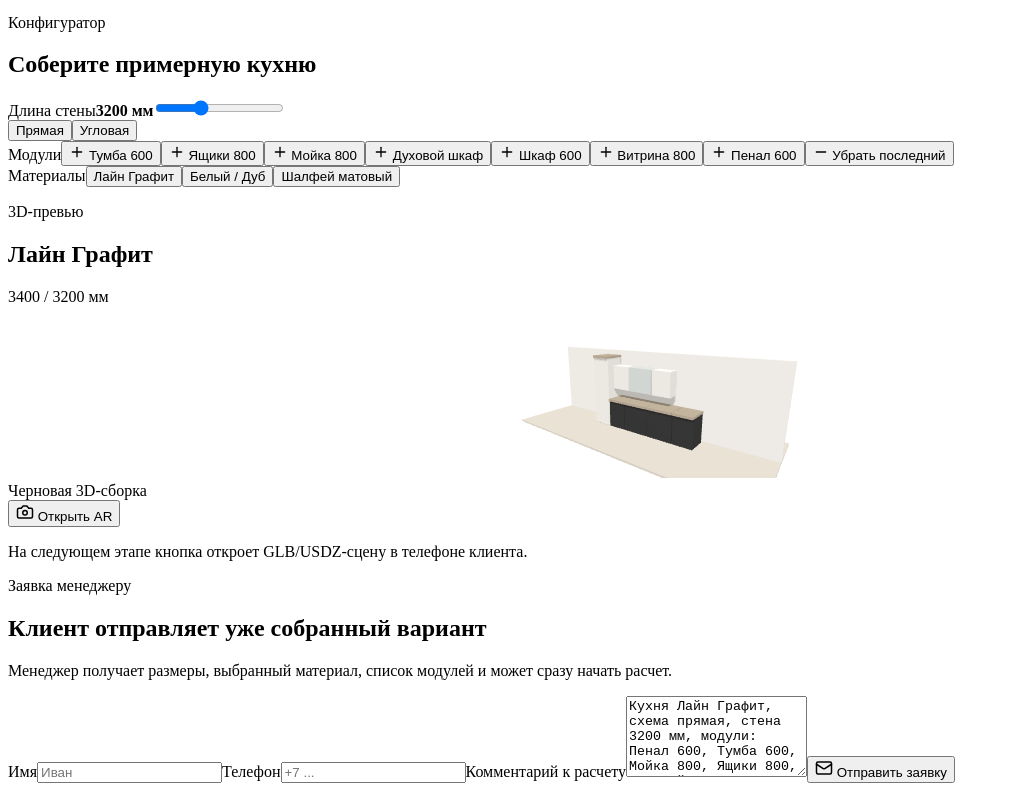
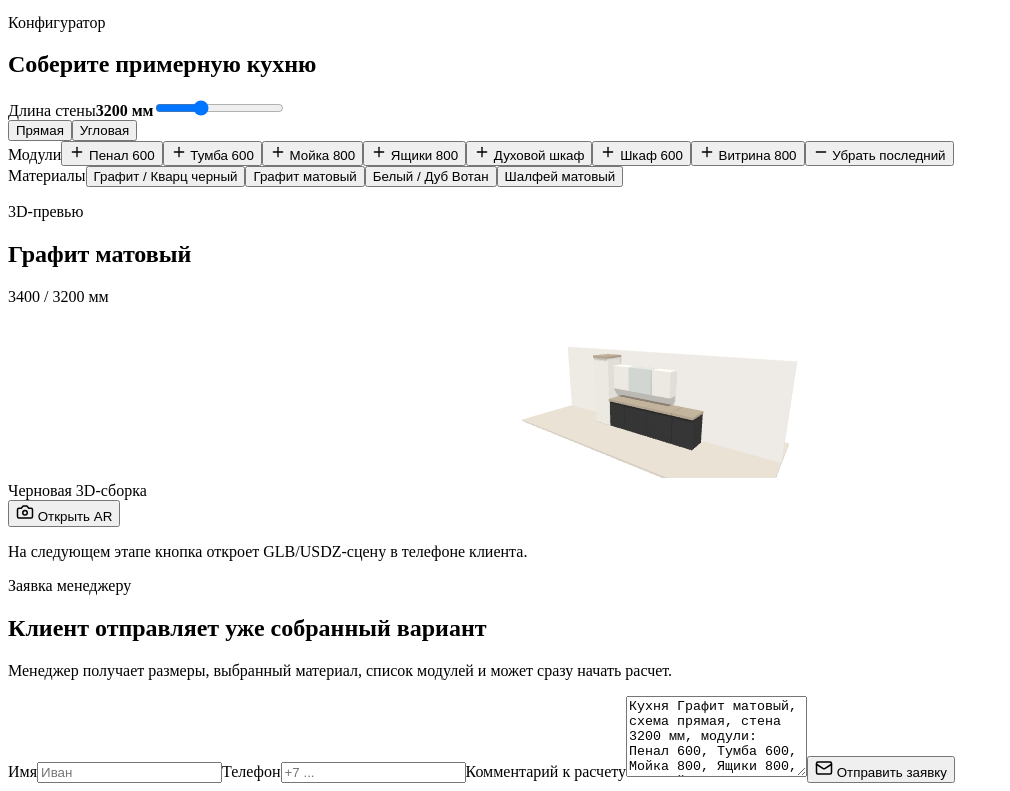
Before and after one commit to patrushevea-gif/kitchen-ar-demo, a React (Vite) app: page / in a window 1280 px wide. Shown: the part 1297-2088 px from the top of the page, without its empty margins (0-1010 px from the left). Built offline with nearby package versions, Linux system fonts and the light colour scheme; the HTML template or start-up script is replaced by a standard one.

Commit message:
Prepare pilot kitchen module data

```diff
--- a/src/data/kitchen.js
+++ b/src/data/kitchen.js
@@ -1,4 +1,13 @@
 export const kitchenModules = [
+  {
+    id: 'tall-600',
+    title: 'Пенал 600',
+    width: 600,
+    height: 2140,
+    depth: 580,
+    type: 'tall',
+    label: 'пенал',
+  },
   {
     id: 'base-600',
     title: 'Тумба 600',
@@ -9,6 +18,15 @@ export const kitchenModules = [
     label: '600',
   },
   {
+    id: 'sink-800',
+    title: 'Мойка 800',
+    width: 800,
+    height: 820,
+    depth: 560,
+    type: 'base',
+    label: 'мойка',
+  },
+  {
     id: 'drawers-800',
     title: 'Ящики 800',
     width: 800,
@@ -16,15 +34,6 @@ export const kitchenModules = [
     depth: 560,
     type: 'base',
     label: '800',
-  },
-  {
-    id: 'sink-800',
-    title: 'Мойка 800',
-    width: 800,
-    height: 820,
-    depth: 560,
-    type: 'base',
-    label: 'мойка',
   },
   {
     id: 'oven-600',
@@ -53,28 +62,26 @@ export const kitchenModules = [
     type: 'wall',
     label: 'витр.',
   },
-  {
-    id: 'tall-600',
-    title: 'Пенал 600',
-    width: 600,
-    height: 2140,
-    depth: 580,
-    type: 'tall',
-    label: 'пенал',
-  },
 ];
 
 export const materials = [
   {
+    id: 'graphite-quartz',
+    name: 'Графит / Кварц черный',
+    face: '#2f3032',
+    body: '#f4f1ea',
+    counter: '#9b7a55',
+  },
+  {
     id: 'graphite',
-    name: 'Лайн Графит',
+    name: 'Графит матовый',
     face: '#343434',
     body: '#f4f1ea',
     counter: '#b9aa95',
   },
   {
     id: 'white-oak',
-    name: 'Белый / Дуб',
+    name: 'Белый / Дуб Вотан',
     face: '#f7f4ee',
     body: '#e7dcc9',
     counter: '#9b7a55',
```
